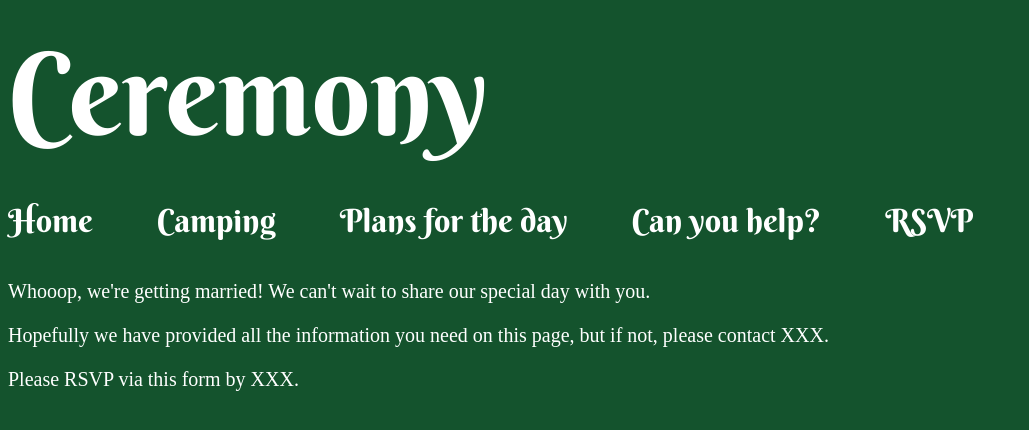
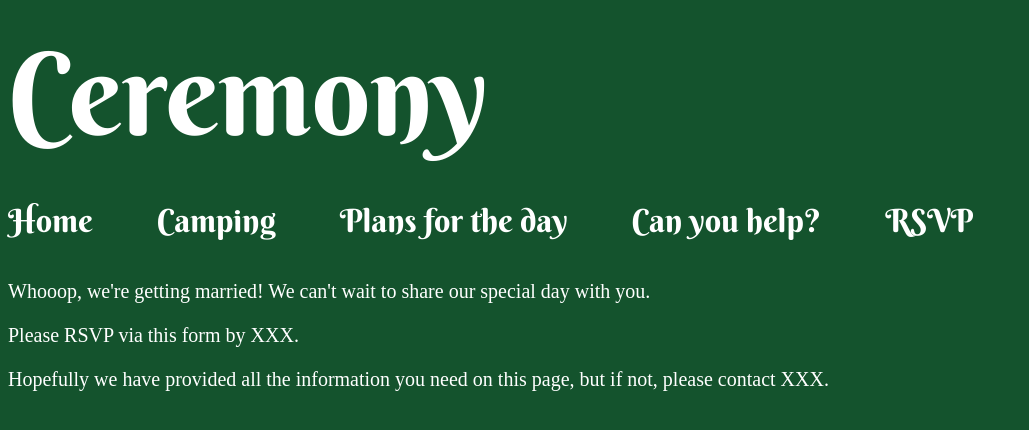
Before and after one commit to josenymad/wedding, a React (Vite) app: page /ceremony in a window 1280 px wide. Shown: the top 430 px of the page, without its empty margins (0-1029 px from the left). Built offline with nearby package versions, Linux system fonts and the light colour scheme; a web font is replaced by a local one.

Commit message:
changes to rsvp

```diff
--- a/src/components/RSVP.tsx
+++ b/src/components/RSVP.tsx
@@ -6,15 +6,15 @@ const Rsvp = () => {
     <section className="bg-rose-600 min-h-screen text-white" id="rsvp">
       <h2 className="text-[9vw] font-berkshire ml-2">RSVP</h2>
       <nav>
-        <ul className="font-cherry text-lg text-center p-2 xs:grid xs:grid-cols-3 xs:items-center xs:text-[3vw]">
+        <ul className="font-cherry text-lg text-center p-2 xs:grid xs:grid-cols-3 xs:items-center xs:text-[2.5vw]">
           <li className="mb-4">
             <Link to="ceremony" className="underline">
-              Ceremony
+              Ceremony guests
             </Link>
           </li>
           <li className="xs:order-3 mb-4">
             <Link to="evening" className="underline">
-              Evening reception
+              Evening reception guests
             </Link>
           </li>
           <li className="p-2">
--- a/src/components/ceremony/Ceremony.tsx
+++ b/src/components/ceremony/Ceremony.tsx
@@ -15,18 +15,16 @@ const Ceremony = () => {
       </Link>
       {window.innerWidth > 1000 ? <CeremonyNavbar /> : <CeremonyMobileNavbar />}
       {pathname === "/ceremony" ? (
-        <div>
-          <div className="font-cherry text-xl p-2">
-            <h3 className="mb-4">
-              Whooop, we're getting married! We can't wait to share our special
-              day with you.
-            </h3>
-            <p>
-              Hopefully we have provided all the information you need on this
-              page, but if not, please contact XXX.
-            </p>
-          </div>
+        <div className="font-cherry text-xl">
+          <h3 className="p-2">
+            Whooop, we're getting married! We can't wait to share our special
+            day with you.
+          </h3>
           <CeremonyRsvp />
+          <p className="p-2">
+            Hopefully we have provided all the information you need on this
+            page, but if not, please contact XXX.
+          </p>
         </div>
       ) : null}
       <Outlet />
--- a/src/components/evening/Evening.tsx
+++ b/src/components/evening/Evening.tsx
@@ -15,17 +15,15 @@ const Evening = () => {
       </Link>
       {window.innerWidth > 1000 ? <EveningNavbar /> : <EveningMobileNavbar />}
       {pathname === "/evening" ? (
-        <div>
-          <div className="font-cherry text-xl p-2">
-            <h3 className="mb-4">
-              Whooop, we're getting married! We can't wait to party with you.
-            </h3>
-            <p>
-              Hopefully we have provided all the information you need on this
-              page, but if not, please contact XXX.
-            </p>
-          </div>
+        <div className="font-cherry text-xl">
+          <h3 className="p-2">
+            Whooop, we're getting married! We can't wait to party with you.
+          </h3>
           <EveningRsvp />
+          <p className="p-2">
+            Hopefully we have provided all the information you need on this
+            page, but if not, please contact XXX.
+          </p>
         </div>
       ) : null}
       <Outlet />
```
